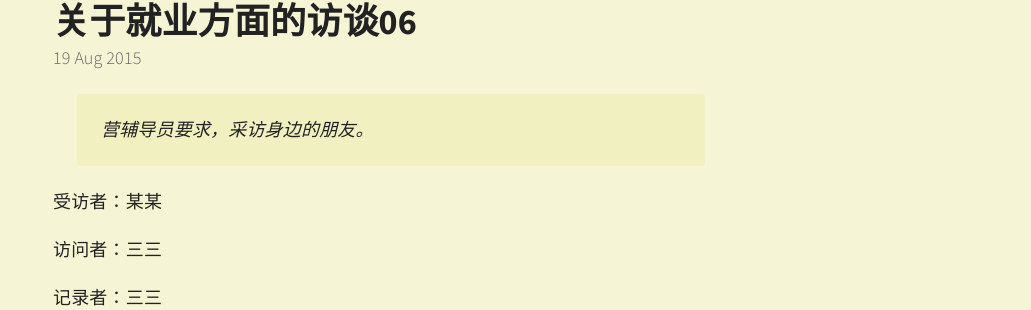
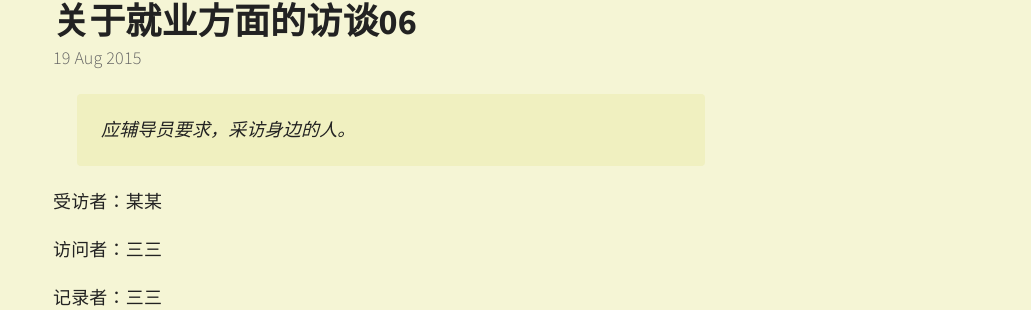
Before and after one commit to xiaoyu33/xiaoyu33.github.io, a Jekyll site: the page built from _posts/2015-08-19-关于就业方面的访谈06.md, in a window 1280 px wide and 900 px high. Shown: the part 265-575 px from the top of the window, without its empty margins (249-1280 px from the left). Built offline with Jekyll 4.4.1, drawn with Linux system fonts in a browser that asks for light colours; comment, search, counter and statistics services are not loaded.

Commit message:
Update 2015-08-19-关于就业方面的访谈06.md

```diff
--- a/_posts/2015-08-19-关于就业方面的访谈06.md
+++ b/_posts/2015-08-19-关于就业方面的访谈06.md
@@ -2,7 +2,7 @@
 title: 关于就业方面的访谈06
 ---
 
-> 营辅导员要求，采访身边的朋友。
+> 应辅导员要求，采访身边的人。
 
 受访者：某某
 
```
